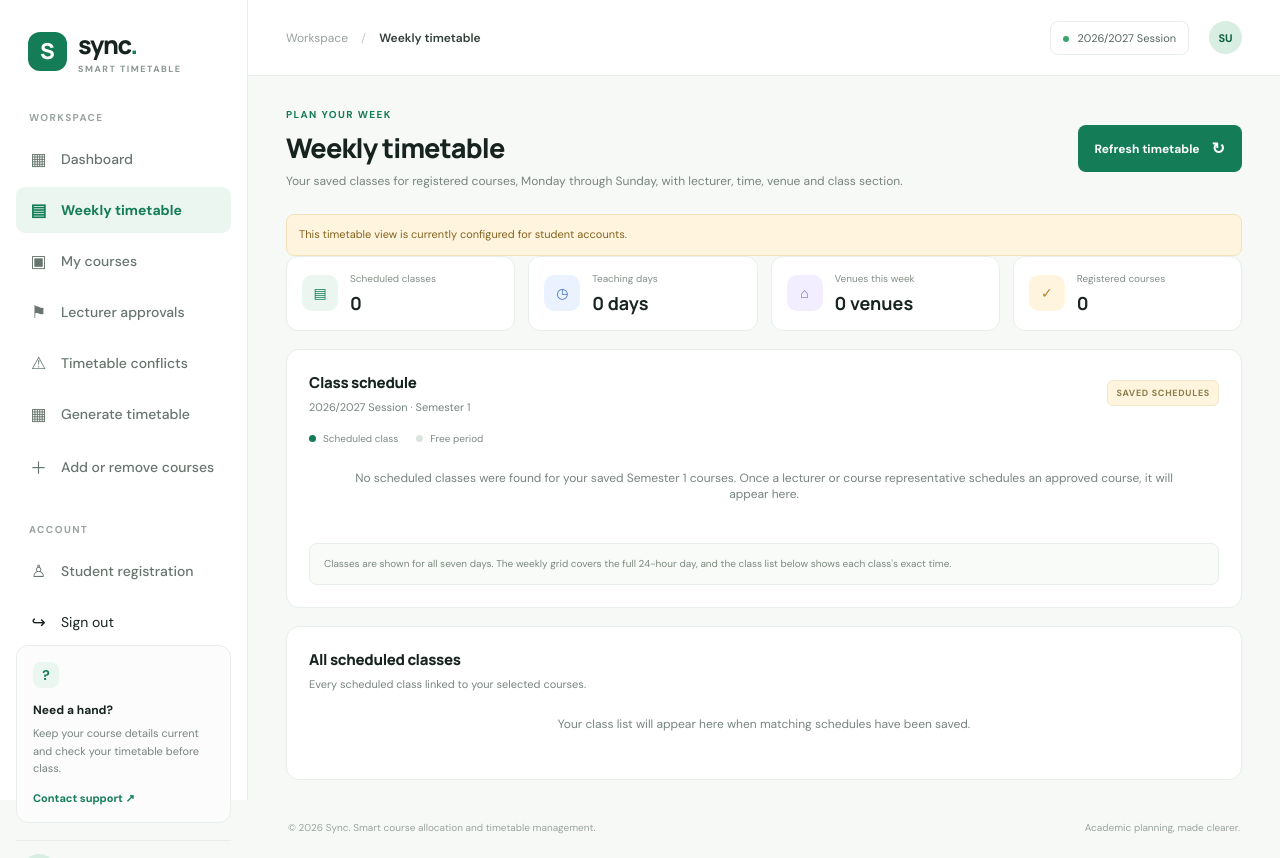
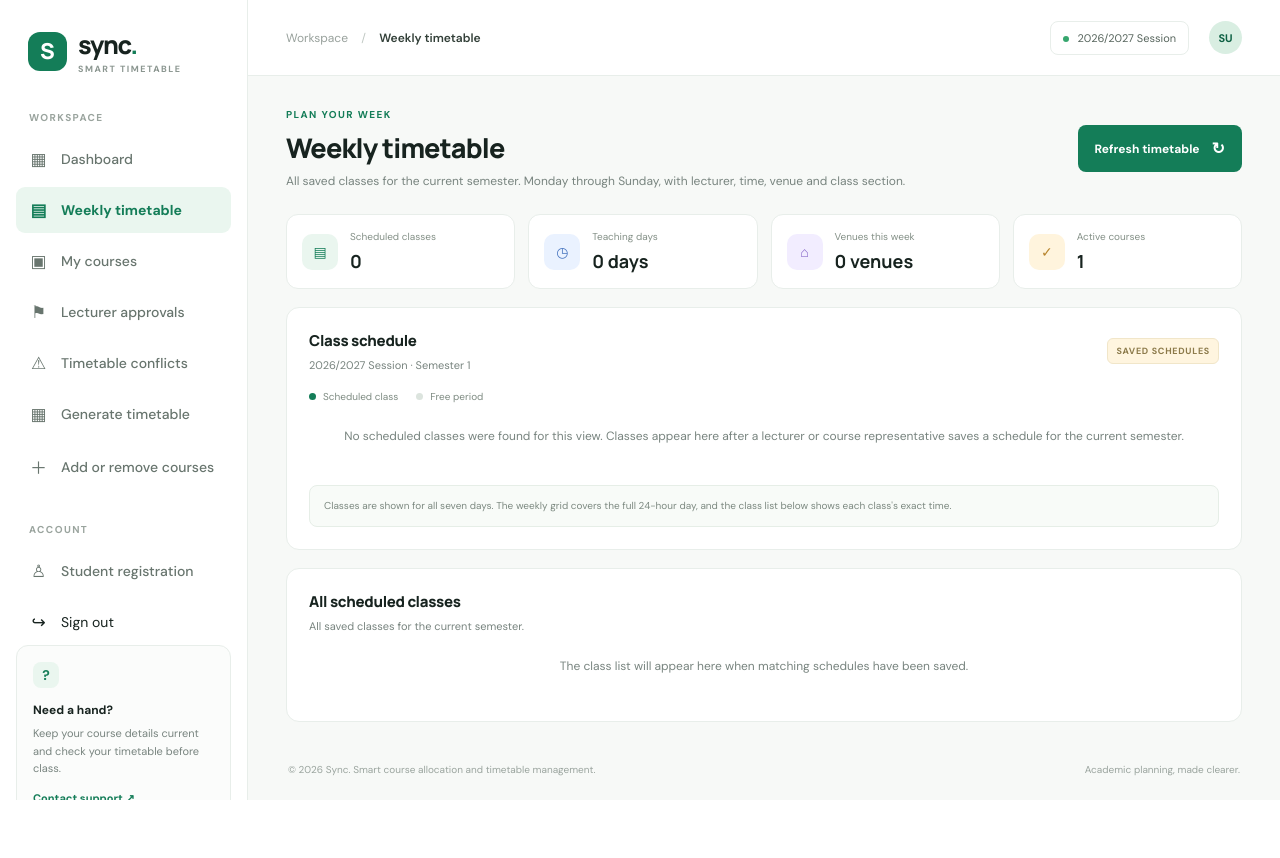
Before and after one commit to mediikon-tech/SYNC---project, a PHP site: page /timetable.php in a window 1280 px wide. After the commit the page ends 800 px from the top, so only its background shows below. Run offline with PHP 8.4, Linux system fonts and the light colour scheme; the visitor is signed in with stand-in values (Sample User, id 1); tables that the repository leaves empty hold one stand-in row (values such as "Sample post").

Commit message:
Enable role-based weekly timetable views

```diff
--- a/timetable.php
+++ b/timetable.php
@@ -6,24 +6,23 @@ require_once __DIR__ . '/includes/helpers.php';
 require_login();
 
 $currentUser = current_user();
+$role = (string) ($currentUser['role'] ?? 'student');
+$userId = (int) ($currentUser['id'] ?? 0);
+$departmentId = (int) ($currentUser['department_id'] ?? 0);
 $pageTitle = 'Weekly timetable';
 $activePage = 'timetable';
 $academicSession = '2026/2027';
 $semester = 1;
 $days = ['Monday', 'Tuesday', 'Wednesday', 'Thursday', 'Friday', 'Saturday', 'Sunday'];
-// Cover the full day so early morning, evening, and overnight-hour classes remain visible.
 $slots = [];
 for ($hour = 0; $hour < 24; $hour += 2) {
-    $slots[] = [
-        'label' => sprintf('%02d:00 - %02d:00', $hour, $hour + 2),
-        'start' => $hour,
-    ];
+    $slots[] = ['label' => sprintf('%02d:00 - %02d:00', $hour, $hour + 2)];
 }
 $classes = [];
 $allClasses = [];
 $venues = [];
 $teachingDays = [];
-$registeredCourseCount = 0;
+$courseCount = 0;
 $error = '';
 
 foreach ($days as $day) {
@@ -32,39 +31,81 @@ foreach ($days as $day) {
 
 require_once __DIR__ . '/config/database.php';
 
-if (($currentUser['role'] ?? '') === 'student') {
+$baseSelect = "SELECT s.id, c.course_code, c.title AS course_title,
+                      COALESCE(lecturer.full_name, 'Not assigned') AS lecturer_name,
+                      s.day_of_week, s.start_time, s.end_time, s.venue,
+                      s.class_section, s.status
+               FROM class_schedules s
+               INNER JOIN courses c ON c.id = s.course_id
+               LEFT JOIN users lecturer ON lecturer.id = s.lecturer_id";
+
+if ($role === 'student') {
     $countQuery = $pdo->prepare(
         'SELECT COUNT(DISTINCT course_id) FROM student_courses
          WHERE student_id = ? AND academic_session = ? AND semester = ?'
     );
-    $countQuery->execute([(int) $currentUser['id'], $academicSession, $semester]);
-    $registeredCourseCount = (int) $countQuery->fetchColumn();
+    $countQuery->execute([$userId, $academicSession, $semester]);
+    $courseCount = (int) $countQuery->fetchColumn();
 
     $scheduleQuery = $pdo->prepare(
-        'SELECT s.id, c.course_code, c.title AS course_title,
-                COALESCE(lecturer.full_name, \'Not assigned\') AS lecturer_name,
+        "SELECT s.id, c.course_code, c.title AS course_title,
+                COALESCE(lecturer.full_name, 'Not assigned') AS lecturer_name,
                 s.day_of_week, s.start_time, s.end_time, s.venue,
                 s.class_section, s.status
          FROM student_courses sc
-         JOIN class_schedules s
+         INNER JOIN class_schedules s
            ON s.course_id = sc.course_id
           AND s.academic_session = sc.academic_session
           AND s.semester = sc.semester
-         JOIN courses c ON c.id = s.course_id
+         INNER JOIN courses c ON c.id = s.course_id
          LEFT JOIN users lecturer ON lecturer.id = s.lecturer_id
-         WHERE sc.student_id = :student_id
-           AND sc.academic_session = :academic_session
-           AND sc.semester = :semester
-           AND s.status = \'scheduled\'
-         ORDER BY FIELD(s.day_of_week, \'Monday\', \'Tuesday\', \'Wednesday\', \'Thursday\', \'Friday\', \'Saturday\', \'Sunday\'),
-                  s.start_time, c.course_code'
+         WHERE sc.student_id = ? AND sc.academic_session = ?
+           AND sc.semester = ? AND s.status = 'scheduled'
+         ORDER BY FIELD(s.day_of_week, 'Monday','Tuesday','Wednesday','Thursday','Friday','Saturday','Sunday'),
+                  s.start_time, c.course_code"
     );
-    $scheduleQuery->execute([
-        'student_id' => (int) $currentUser['id'],
-        'academic_session' => $academicSession,
-        'semester' => $semester,
-    ]);
+    $scheduleQuery->execute([$userId, $academicSession, $semester]);
     $allClasses = $scheduleQuery->fetchAll();
+} elseif ($role === 'lecturer') {
+    $scheduleQuery = $pdo->prepare(
+        $baseSelect . " WHERE s.lecturer_id = ? AND s.academic_session = ?
+                        AND s.semester = ? AND s.status = 'scheduled'
+                        ORDER BY FIELD(s.day_of_week, 'Monday','Tuesday','Wednesday','Thursday','Friday','Saturday','Sunday'), s.start_time"
+    );
+    $scheduleQuery->execute([$userId, $academicSession, $semester]);
+    $allClasses = $scheduleQuery->fetchAll();
+    $courseCount = (int) $pdo->prepare(
+        "SELECT COUNT(DISTINCT course_id) FROM lecturer_course_requests
+         WHERE lecturer_id = ? AND status = 'approved'"
+    )->execute([$userId]);
+    $countQuery = $pdo->prepare(
+        "SELECT COUNT(DISTINCT course_id) FROM lecturer_course_requests
+         WHERE lecturer_id = ? AND status = 'approved'"
+    );
+    $countQuery->execute([$userId]);
+    $courseCount = (int) $countQuery->fetchColumn();
+} elseif ($role === 'course_rep') {
+    $scheduleQuery = $pdo->prepare(
+        $baseSelect . " WHERE c.department_id = ? AND s.academic_session = ?
+                        AND s.semester = ? AND s.status = 'scheduled'
+                        ORDER BY FIELD(s.day_of_week, 'Monday','Tuesday','Wednesday','Thursday','Friday','Saturday','Sunday'), s.start_time"
+    );
+    $scheduleQuery->execute([$departmentId, $academicSession, $semester]);
+    $allClasses = $scheduleQuery->fetchAll();
+    $countQuery = $pdo->prepare('SELECT COUNT(*) FROM courses WHERE department_id = ? AND is_active = 1');
+    $countQuery->execute([$departmentId]);
+    $courseCount = (int) $countQuery->fetchColumn();
+} elseif ($role === 'admin') {
+    $scheduleQuery = $pdo->prepare(
+        $baseSelect . " WHERE s.academic_session = ? AND s.semester = ? AND s.status = 'scheduled'
+                        ORDER BY FIELD(s.day_of_week, 'Monday','Tuesday','Wednesday','Thursday','Friday','Saturday','Sunday'), s.start_time"
+    );
+    $scheduleQuery->execute([$academicSession, $semester]);
+    $allClasses = $scheduleQuery->fetchAll();
+    $courseCount = (int) $pdo->query('SELECT COUNT(*) FROM courses WHERE is_active = 1')->fetchColumn();
+} else {
+    $error = 'Your account role cannot access this timetable.';
+}
 
 foreach ($allClasses as $class) {
     $day = (string) $class['day_of_week'];
@@ -78,19 +119,25 @@ if (($currentUser['role'] ?? '') === 'student') {
         }
     }
 }
-} else {
-    $error = 'This timetable view is currently configured for student accounts.';
-}
 
 function sync_time_label(string $time): string
 {
     return date('g:i A', strtotime($time));
 }
 
+$courseCountLabel = $role === 'student' ? 'Registered courses' : ($role === 'lecturer' ? 'Approved courses' : 'Active courses');
+$intro = match ($role) {
+    'student' => 'Classes for your registered courses.',
+    'lecturer' => 'Classes assigned to you as a lecturer.',
+    'course_rep' => 'Scheduled classes across your department.',
+    'admin' => 'All saved classes for the current semester.',
+    default => 'Weekly class schedule.',
+};
+
 include __DIR__ . '/includes/header.php';
 ?>
 <div class="welcome-row">
-  <div><p class="eyebrow">PLAN YOUR WEEK</p><h1>Weekly timetable</h1><p class="muted">Your saved classes for registered courses, Monday through Sunday, with lecturer, time, venue and class section.</p></div>
+  <div><p class="eyebrow">PLAN YOUR WEEK</p><h1>Weekly timetable</h1><p class="muted"><?= e($intro) ?> Monday through Sunday, with lecturer, time, venue and class section.</p></div>
   <form method="get" action="timetable.php"><button class="primary-button timetable-action" type="submit">Refresh timetable <span>↻</span></button></form>
 </div>
 
@@ -100,14 +147,14 @@ include __DIR__ . '/includes/header.php';
   <div class="summary-item"><span class="summary-icon green-icon">▤</span><div><small>Scheduled classes</small><strong><?= count($allClasses) ?></strong></div></div>
   <div class="summary-item"><span class="summary-icon blue-icon">◷</span><div><small>Teaching days</small><strong><?= count($teachingDays) ?> days</strong></div></div>
   <div class="summary-item"><span class="summary-icon purple-icon">⌂</span><div><small>Venues this week</small><strong><?= count($venues) ?> venues</strong></div></div>
-  <div class="summary-item"><span class="summary-icon amber-icon">✓</span><div><small>Registered courses</small><strong><?= $registeredCourseCount ?></strong></div></div>
+  <div class="summary-item"><span class="summary-icon amber-icon">✓</span><div><small><?= e($courseCountLabel) ?></small><strong><?= $courseCount ?></strong></div></div>
 </div>
 
 <section class="panel weekly-panel" id="weekly-view">
-  <div class="panel-heading"><div><h2>Class schedule</h2><p class="muted">2026/2027 Session · Semester 1</p></div><span class="demo-pill">SAVED SCHEDULES</span></div>
+  <div class="panel-heading"><div><h2>Class schedule</h2><p class="muted"><?= e($academicSession) ?> Session · Semester <?= (int) $semester ?></p></div><span class="demo-pill">SAVED SCHEDULES</span></div>
   <div class="timetable-legend"><span><i class="legend-dot"></i> Scheduled class</span><span><i class="legend-dot legend-empty"></i> Free period</span></div>
   <?php if ($allClasses === []): ?>
-    <div class="empty-state course-empty">No scheduled classes were found for your saved Semester 1 courses. Once a lecturer or course representative schedules an approved course, it will appear here.</div>
+    <div class="empty-state course-empty">No scheduled classes were found for this view. Classes appear here after a lecturer or course representative saves a schedule for the current semester.</div>
   <?php else: ?>
     <div class="table-scroll"><table class="week-table"><thead><tr><th>Time</th><?php foreach ($days as $day): ?><th><?= e($day) ?></th><?php endforeach; ?></tr></thead><tbody>
       <?php foreach ($slots as $slotIndex => $slot): ?><tr><th class="time-cell"><?= e($slot['label']) ?></th><?php foreach ($days as $day): ?><td>
@@ -123,9 +170,9 @@ include __DIR__ . '/includes/header.php';
 </section>
 
 <section class="panel class-list-panel">
-  <div class="panel-heading"><div><h2>All scheduled classes</h2><p class="muted">Every scheduled class linked to your selected courses.</p></div></div>
+  <div class="panel-heading"><div><h2>All scheduled classes</h2><p class="muted"><?= e($intro) ?></p></div></div>
   <?php if ($allClasses === []): ?>
-    <div class="empty-state course-empty">Your class list will appear here when matching schedules have been saved.</div>
+    <div class="empty-state course-empty">The class list will appear here when matching schedules have been saved.</div>
   <?php else: ?>
     <div class="table-scroll"><table class="data-table"><thead><tr><th>Course</th><th>Day</th><th>Time</th><th>Venue</th><th>Lecturer</th><th>Section</th></tr></thead><tbody>
       <?php foreach ($allClasses as $class): ?><tr><td><div class="table-course-code"><?= e($class['course_code']) ?></div><strong><?= e($class['course_title']) ?></strong></td><td><?= e($class['day_of_week']) ?></td><td><?= e(sync_time_label((string) $class['start_time'])) ?> – <?= e(sync_time_label((string) $class['end_time'])) ?></td><td><?= e($class['venue']) ?></td><td><?= e($class['lecturer_name']) ?></td><td><?= e($class['class_section']) ?></td></tr><?php endforeach; ?>
```
Lines whose indentation alone changed are shown as unchanged.
